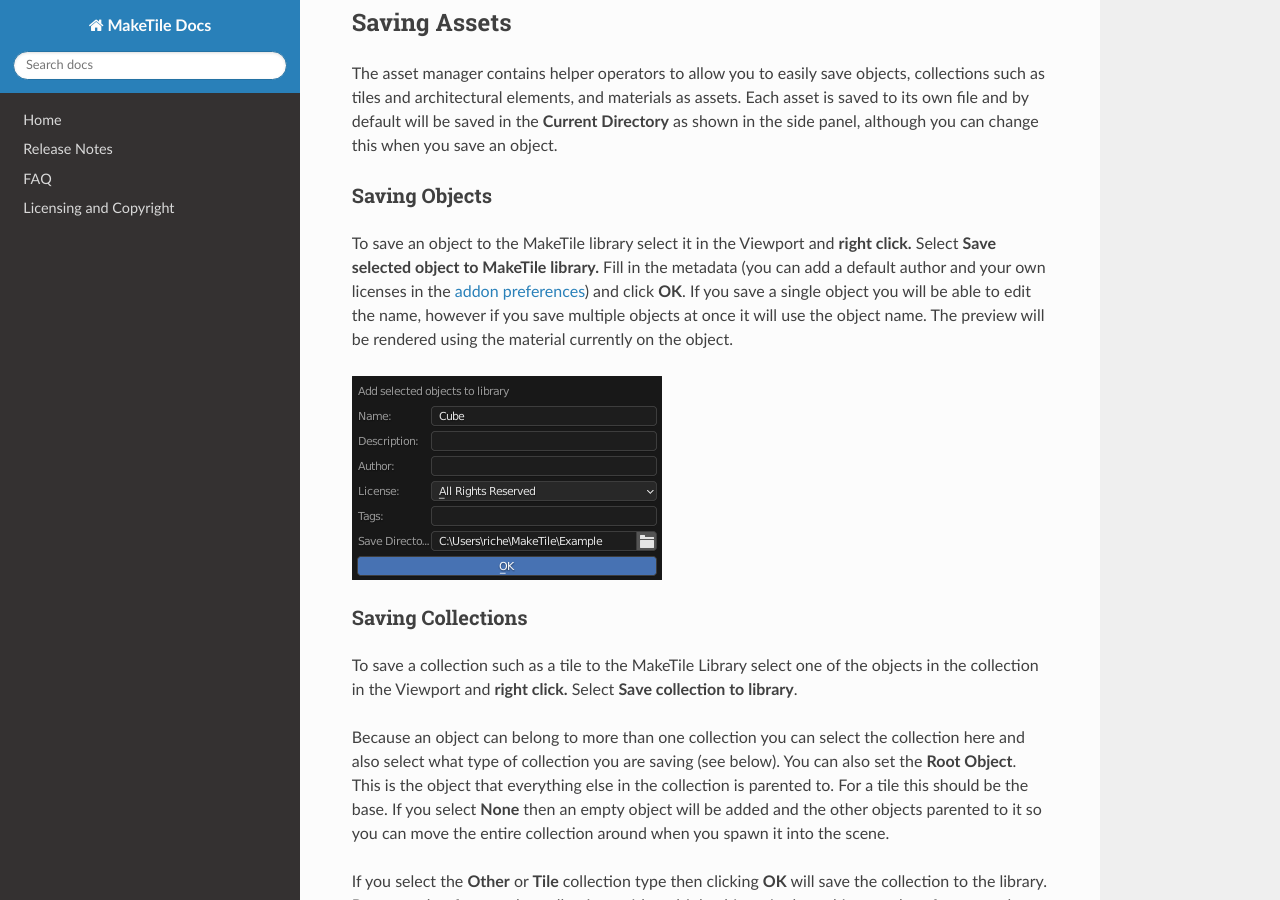
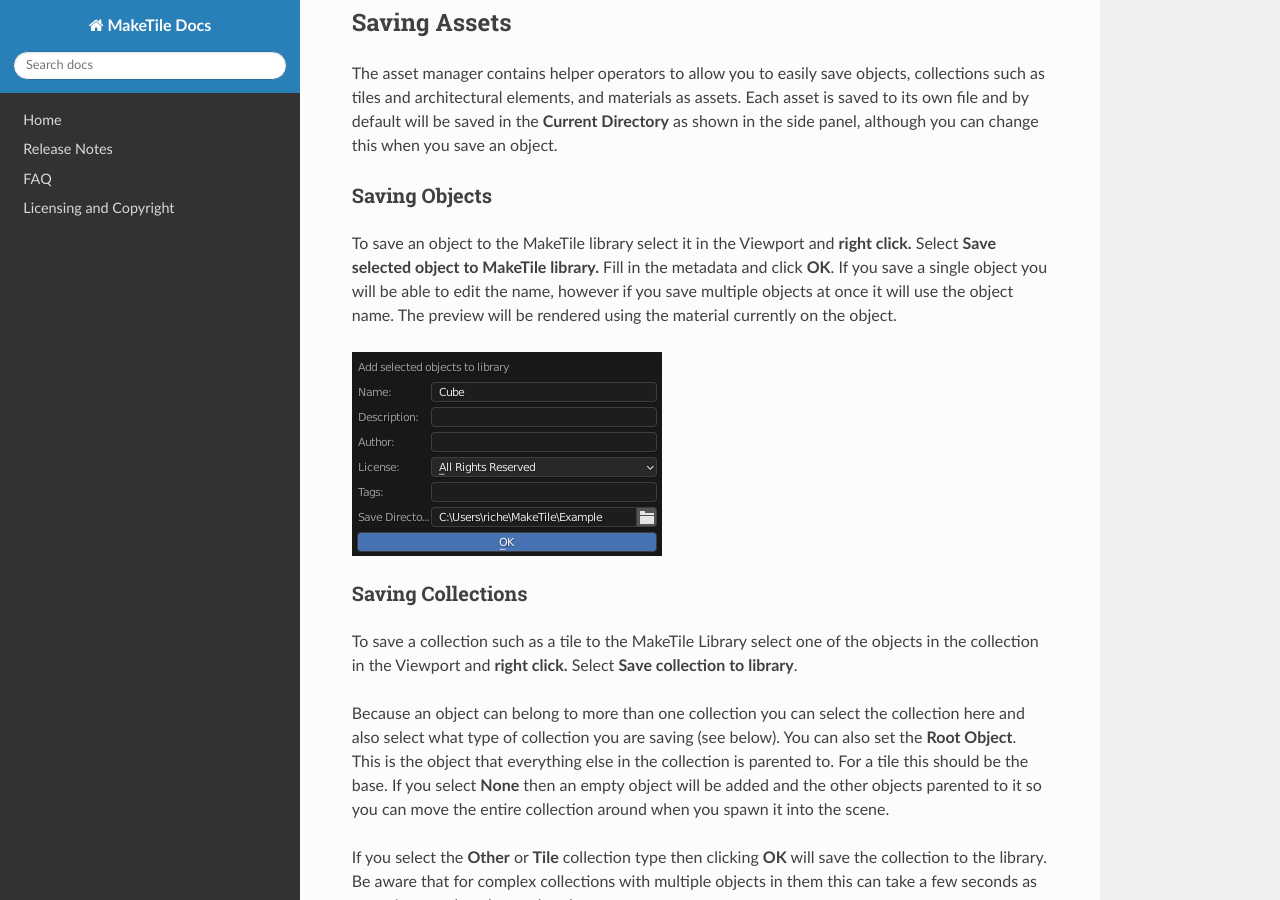
Before and after one commit to richeyrose/make-tile, an MkDocs documentation site: the page built from docs/asset_manager.md, in a window 1280 px wide and 900 px high, scrolled down 3754 px. Built offline with MkDocs 1.6.1, drawn with Linux system fonts in a browser that asks for light colours; nearby versions of some CDN libraries.

Commit message:
updated docs

```diff
--- a/docs/asset_manager.md
+++ b/docs/asset_manager.md
@@ -62,7 +62,7 @@ Dragging and dropping a material onto an object will add it to that object. If t
 The asset manager contains helper operators to allow you to easily save objects, collections such as tiles and architectural elements, and materials as assets. Each asset is saved to its own file and by default will be saved in the **Current Directory** as shown in the side panel, although you can change this when you save an object.
 
 ### Saving Objects
-To save an object to the MakeTile library select it in the Viewport and **right click.** Select **Save selected object to MakeTile library.** Fill in the metadata (you can add a default author and your own licenses in the [addon preferences](#preferences)) and click **OK**. If you save a single object you will be able to edit the name, however if you save multiple objects at once it will use the object name. The preview will be rendered using the material currently on the object.
+To save an object to the MakeTile library select it in the Viewport and **right click.** Select **Save selected object to MakeTile library.** Fill in the metadata and click **OK**. If you save a single object you will be able to edit the name, however if you save multiple objects at once it will use the object name. The preview will be rendered using the material currently on the object.
 
 ![saving_object](images/asset_browser/save_individual_object.png)
 
```
